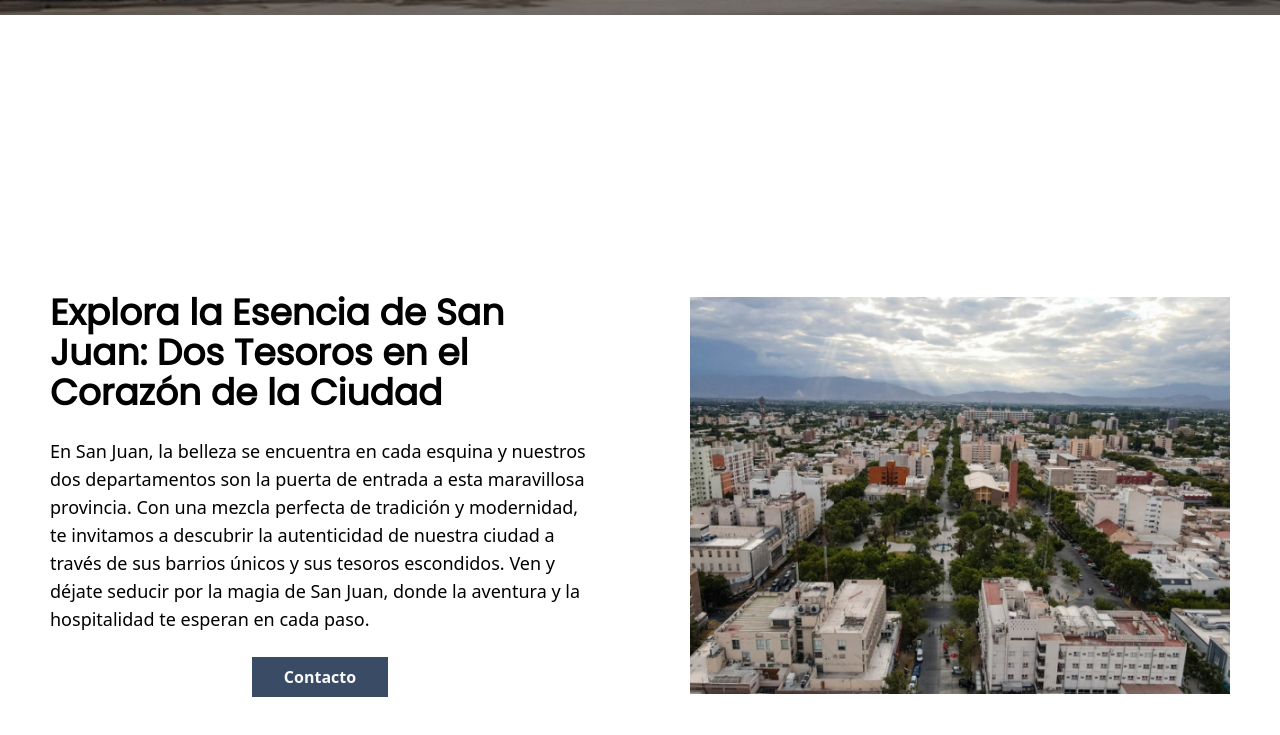
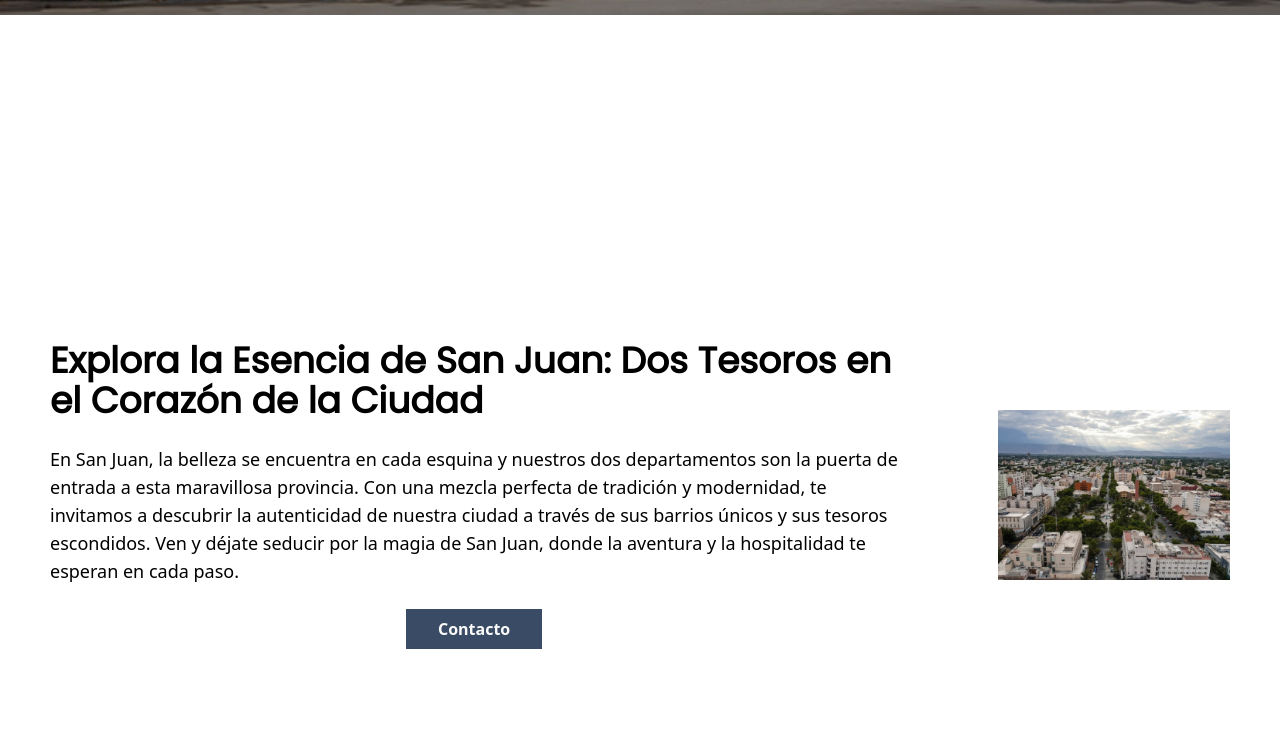
Before and after one commit to TomasZalazar/Central-Av, a website: page index.html in a window 1280 px wide. Shown: the part 859-1594 px from the top of the page. Drawn offline with nearby package versions, Linux system fonts and the light colour scheme.

Commit message:
breakpoint continuar

```diff
--- a/index.html
+++ b/index.html
@@ -17,7 +17,7 @@
 </head>
 
 <body >
-    <nav class="p-5 bg-[#ccbeb4] sticky top-0 z-10  shadow md:flex md:items-center md:justify-between">
+    <nav class="p-5 bg-[#ccbeb4] sticky top-0 z-10  shadow   md:items-center md:justify-between">
         <div class="flex justify-between items-center ">
             <span class="text-2xl font-[Poppins] cursor-pointer">
                 <img class="w-20" src="./public/logo/CAA.png" alt="">
@@ -47,7 +47,7 @@
         <div
             class=" text-container w-full bg-black bg-opacity-50 absolute top-1/2 left-1/2 transform -translate-x-1/2 -translate-y-1/2 text-white h-screen flex flex-col justify-center items-start px-16 gap-y-10">
             <h1 class="text-4xl md:text-5xl lg:w-[700px]">Central Av Aparts</h1>
-            <p class="text-sm md:text-lg w-[350px] md:w-[700px]">Descubre la comodidad en San Juan. Te ofrecemos dos departamentos en
+            <p class="text-sm md:text-lg w-[250px] sm:w-[350px] md:w-[631px] lg:w-[700px]">Descubre la comodidad en San Juan. Te ofrecemos dos departamentos en
                 alquiler por día: Central Av y San Nicolás, ubicados en el corazón de la ciudad. ¡Reserva ahora tu
                 experiencia!</p>
             <div>
@@ -58,8 +58,8 @@
     </header>
 
     <main class="container mx-auto pt-20">
-        <section class="flex flex-col md:flex-row h-screen">
-            <div class="md:basis-1/2 flex flex-col justify-center items-center p-[50px] gap-6">
+        <section class="flex flex-col lg:flex-row h-screen">
+            <div class="lg:basis-1/2 flex flex-col justify-center items-center p-[50px] gap-6">
                 <h2 class="text-2xl md:text-4xl font-semibold font-poppins">Explora la Esencia de San Juan: Dos Tesoros en el
                     Corazón de la Ciudad
                 </h2>
@@ -75,7 +75,7 @@
                 <button
                     class="px-8 py-2 bg-[#3A4B66] text-stone-50 hover:text-[#FFE5A8] ease-in duration-150 font-semibold">Contacto</button>
             </div>
-            <div class="flex md:basis-1/2 p-[50px]">
+            <div class="flex lg:basis-1/2 p-[50px]">
                 <img class="object-contain" src="./public/img/CentralAv/header.jpg" alt="">
             </div>
         </section>
```
